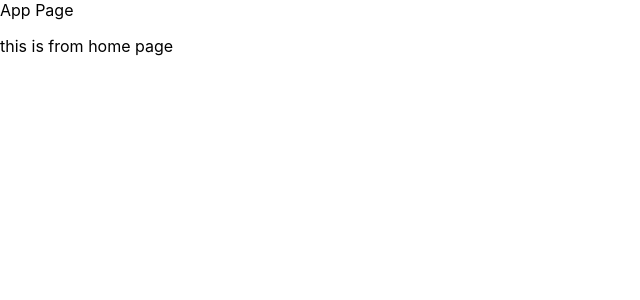
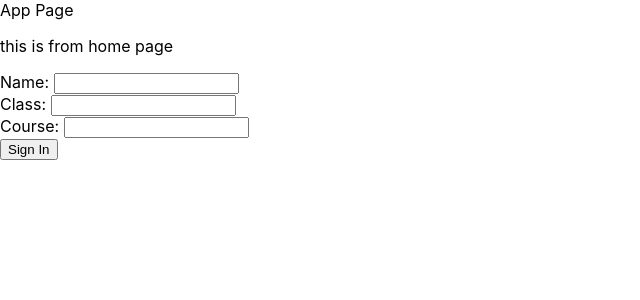
Before and after one commit to Hasnain-Raza-Gaho/REACT-Router, a React (Create React App) app: page / in a window 1280 px wide. Shown: the top 300 px of the page, without its empty margins (0-640 px from the left). Built offline with nearby package versions, Linux system fonts and the light colour scheme.

Commit message:
useLocation and UseNavigation example

```diff
--- a/src/components/Home.js
+++ b/src/components/Home.js
@@ -1,9 +1,27 @@
-import React from 'react';
+import React, {useState} from 'react';
+import { useNavigate } from 'react-router-dom';
 
 const Home = () => {
+    const navigate = useNavigate();
+
+    const [name,setName] = useState(null);
+    const [course,setCourse] = useState(null);
+    const [classs,setClass] = useState(null);
     return (
         <div>
 <p>this is from home page</p>
+
+Name: <input type="text" onChange={(e)=> setName(e.target.value)} /> <br />
+Class: <input type="text" onChange={(e)=> setClass(e.target.value)} /> <br />
+Course: <input type="text" onChange={(e)=> setCourse(e.target.value)} />
+
+
+<br />
+<button onClick={()=>navigate('./about', {state:{
+    name,
+    classs,
+    course
+}})}>Sign In</button>
         </div>
     );
 }
--- a/src/components/about.js
+++ b/src/components/about.js
@@ -1,9 +1,14 @@
 import React from 'react';
+import {useLocation} from 'react-router-dom';
 
 const About = () => {
+    const loc = useLocation();
+    console.log(loc)
     return (
         <div>
-            <p>This is from about page</p>
+            <h1>My Name is {loc.state.name}</h1>
+            <p>I read in class {loc.state.classs}</p>
+            <p>I am Learning {loc.state.course} in Saylani</p>
         </div>
     );
 }
```
